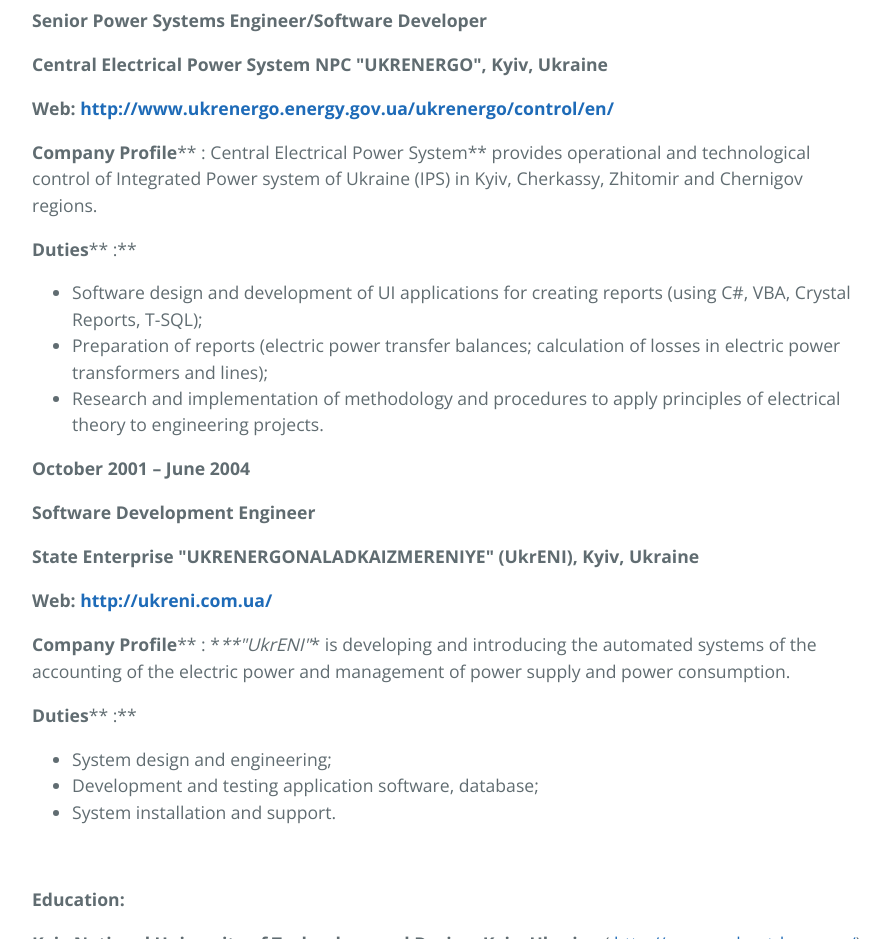
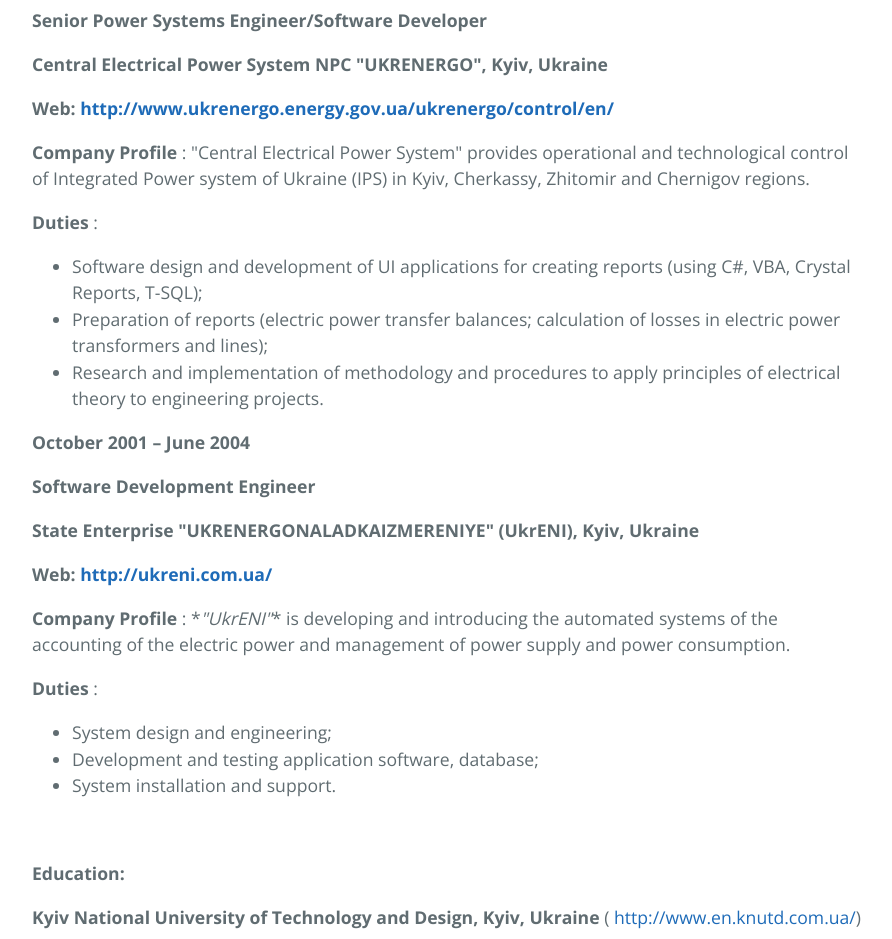
Before and after one commit to OlenaAK/OlenaAK.github.io, a plain HTML site: page index.html in a window 1280 px wide. Shown: the part 940-1879 px from the top of the page, without its empty margins (192-1084 px from the left). Drawn offline with nearby package versions, Linux system fonts and the light colour scheme.

Commit message:
Update index.html

```diff
--- a/index.html
+++ b/index.html
@@ -52,9 +52,9 @@
 
 <p><strong>Web:</strong> <a href="http://www.ukrenergo.energy.gov.ua/ukrenergo/control/en/"><strong>http://www.ukrenergo.energy.gov.ua/ukrenergo/control/en/</strong></a></p>
 
-<p><strong>Company Profile</strong>** : Central Electrical Power System** provides operational and technological control of Integrated Power system of Ukraine (IPS) in Kyiv, Cherkassy, Zhitomir and Chernigov regions.</p>
+<p><strong>Company Profile</strong> : "Central Electrical Power System" provides operational and technological control of Integrated Power system of Ukraine (IPS) in Kyiv, Cherkassy, Zhitomir and Chernigov regions.</p>
 
-<p><strong>Duties</strong>** :**</p>
+<p><strong>Duties</strong> : </p>
 
 <ul>
 <li>Software design and development of UI applications for creating reports (using C#, VBA, Crystal Reports, T-SQL);</li>
@@ -70,9 +70,9 @@
 
 <p><strong>Web:</strong> <a href="http://ukreni.com.ua/"><strong>http://ukreni.com.ua/</strong></a></p>
 
-<p><strong>Company Profile</strong>** : *<em>**"UkrENI"</em>* is developing and introducing the automated systems of the accounting of the electric power and management of power supply and power consumption.</p>
+<p><strong>Company Profile</strong> : *<em>"UkrENI"</em>* is developing and introducing the automated systems of the accounting of the electric power and management of power supply and power consumption.</p>
 
-<p><strong>Duties</strong>** :**</p>
+<p><strong>Duties</strong> : </p>
 
 <ul>
 <li>System design and engineering;</li>
```
